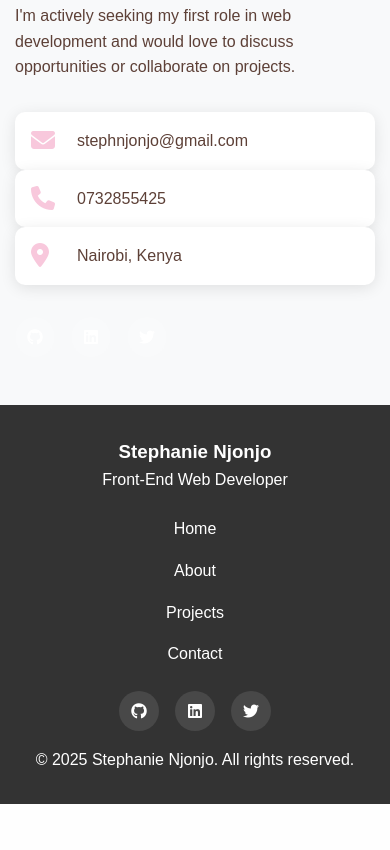
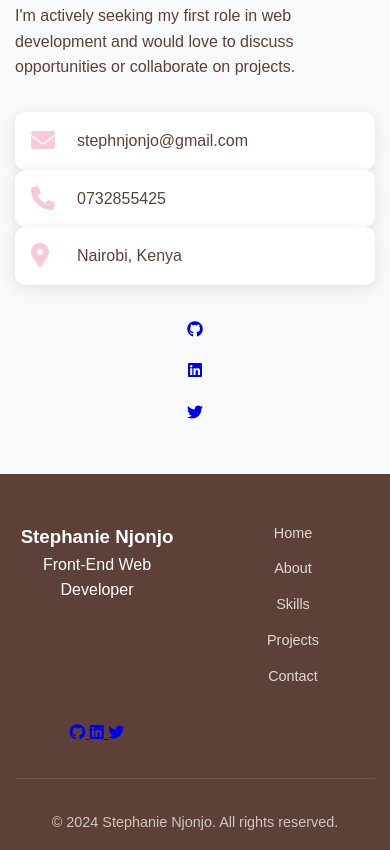
Before and after one commit to Stephanieest/my-portfolio, a plain HTML site: page index.html in a window 390 px wide. Shown: the part 3925-4775 px from the top of the page. Before the commit the page ends 4729 px from the top, so only its background shows below. Drawn offline with Linux system fonts and the light colour scheme.

Commit message:
add professional footer with social links

```diff
--- a/index.html
+++ b/index.html
@@ -305,23 +305,28 @@
 </section>
 
     <!-- Footer -->
+    <!-- ===== FOOTER ===== -->
 <footer>
     <div class="container">
         <div class="footer-content">
-                <div class="footer-logo">
+            <div class="footer-info">
                 <h3>Stephanie Njonjo</h3>
                 <p>Front-End Web Developer</p>
             </div>
+
             <div class="footer-links">
                 <a href="#home">Home</a>
                 <a href="#about">About</a>
+                <a href="#skills">Skills</a>
                 <a href="#projects">Projects</a>
                 <a href="#contact">Contact</a>
             </div>
-                <div class="social-links">
+
+            <div class="footer-social">
                 <a href="https://github.com/Stephanieest" target="_blank">
                     <i class="fab fa-github"></i>
                 </a>
+                <!-- Add more when you have them -->
                 <a href="#">
                     <i class="fab fa-linkedin"></i>
                 </a>
@@ -330,8 +335,9 @@
                 </a>
             </div>
         </div>
+
         <div class="footer-bottom">
-                <p>&copy; 2025 Stephanie Njonjo. All rights reserved.</p>
+            <p>&copy; 2024 Stephanie Njonjo. All rights reserved.</p>
         </div>
     </div>
 </footer>
--- a/style.css
+++ b/style.css
@@ -352,58 +352,98 @@ button:hover {
     transform: translateY(-2px);
 }
 
-/* Footer */
+/* ===== ENHANCED FOOTER STYLES ===== */
 footer {
-    background: #333;
+    background: var(--text-dark);
     color: white;
-    text-align: center;
-    padding: 2rem 0;
+    padding: 3rem 0 1rem;
 }
 
 .footer-content {
-    display: flex;
-    justify-content: space-between;
-    align-items: center;
-    margin-bottom: 1rem;
+    display: grid;
+    grid-template-columns: 1fr 1fr 1fr;
+    gap: 2rem;
+    margin-bottom: 2rem;
+}
+
+.footer-logo h3 {
+    color: var(--primary-pink);
+    margin-bottom: 0.5rem;
+    font-size: 1.5rem;
+}
+
+.footer-logo p {
+    color: rgba(255, 255, 255, 0.8);
+    font-size: 0.9rem;
 }
 
 .footer-links {
     display: flex;
-    gap: 2rem;
+    flex-direction: column;
+    gap: 0.8rem;
+}
+
+.footer-links h4 {
+    color: var(--primary-pink);
+    margin-bottom: 1rem;
+    font-size: 1.2rem;
 }
 
 .footer-links a {
-    color: white;
+    color: rgba(255, 255, 255, 0.8);
     text-decoration: none;
-    transition: color 0.3s;
+    transition: all 0.3s ease;
+    font-size: 0.9rem;
 }
 
 .footer-links a:hover {
     color: var(--primary-pink);
+    transform: translateX(5px);
 }
 
 .social-links {
     display: flex;
+    flex-direction: column;
     gap: 1rem;
 }
 
-.social-links a {
+.social-links h4 {
+    color: var(--primary-pink);
+    margin-bottom: 1rem;
+    font-size: 1.2rem;
+}
+
+.social-icons {
+    display: flex;
+    gap: 1rem;
+}
+
+.social-icons a {
     display: flex;
     align-items: center;
     justify-content: center;
-    width: 40px;
-    height: 40px;
+    width: 45px;
+    height: 45px;
     background: rgba(255, 255, 255, 0.1);
     color: white;
     border-radius: 50%;
     text-decoration: none;
     transition: all 0.3s ease;
+    font-size: 1.2rem;
 }
 
-.social-links a:hover {
+.social-icons a:hover {
     background: var(--primary-pink);
     color: var(--text-dark);
-    transform: translateY(-2px);
+    transform: translateY(-3px);
+}
+
+.footer-bottom {
+    text-align: center;
+    padding-top: 2rem;
+    border-top: 1px solid rgba(255, 255, 255, 0.1);
+    color: rgba(255, 255, 255, 0.7);
+    font-size: 0.9rem;
 }
 
 /* Mobile Responsive Styles */
@@ -472,14 +512,25 @@ footer {
 
     /* Footer mobile styles */
     .footer-content {
-        flex-direction: column;
-        gap: 1.5rem;
+        grid-template-columns: 1fr;
         text-align: center;
+        gap: 2rem;
     }
 
     .footer-links {
-        flex-direction: column;
-        gap: 1rem;
+        align-items: center;
+    }
+
+    .social-links {
+        align-items: center;
+    }
+
+    .social-icons {
+        justify-content: center;
+    }
+
+    .footer-links a:hover {
+        transform: none;
     }
 }
 
@@ -497,4 +548,9 @@ footer {
     .contact-content {
         gap: 2rem;
     }
+
+    .footer-content {
+        grid-template-columns: 1fr 1fr;
+        gap: 2rem;
+    }
 }
```
Lines whose indentation alone changed are shown as unchanged.
